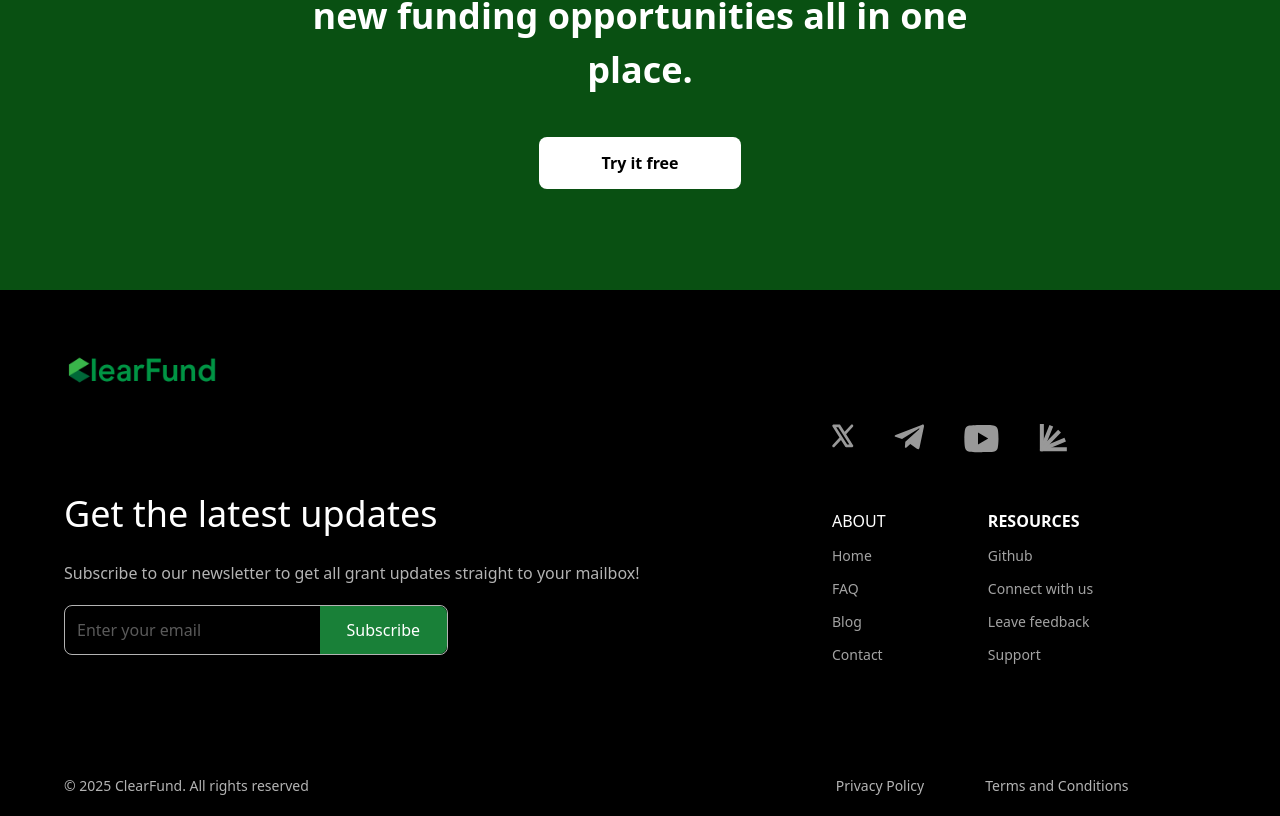
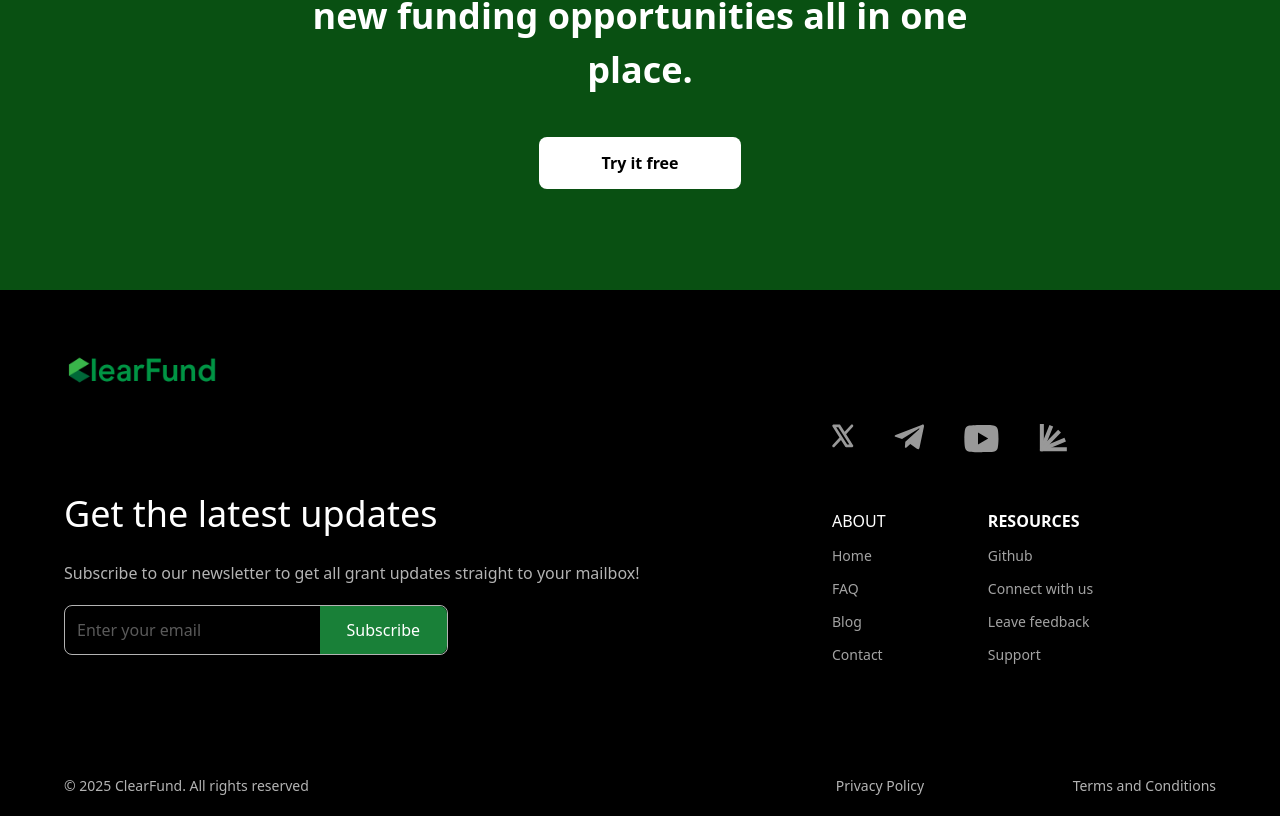
Before and after one commit to LighthouseL2/Clearfund, a Next.js app: page / in a window 1280 px wide. Shown: the part 4537-5353 px from the top of the page. Built offline with nearby package versions, Linux system fonts and the light colour scheme.

Commit message:
made changes on the footer updated links

```diff
--- a/src/components/Footer.jsx
+++ b/src/components/Footer.jsx
@@ -80,10 +80,10 @@ const Footer = () => {
             </div>
 
             <div className="flex flex-wrap-reverse gap-5 mt-10 justify-between w-full ">
-                <p className="text-[14px] opacity-70 text-white">© {today} ClearFund. All rights reserved</p>
+                <p className="text-[14px]  opacity-70 text-white">© {today} ClearFund. All rights reserved</p>
 
-                <div className="flex justify-between w-full  lg:w-[33%] gap-20 opacity-70 text-[14px] text-white">
-                    <div className="flex justify-between w-full lg:w-[77%]">
+                <div className="flex  w-full lg:w-[33%]   opacity-70 text-[14px] text-white">
+                    <div className="flex w-full justify-between lg:gap-23">
                         <Link href="/privacy-policy" className="">
                             Privacy Policy
                         </Link>
```
